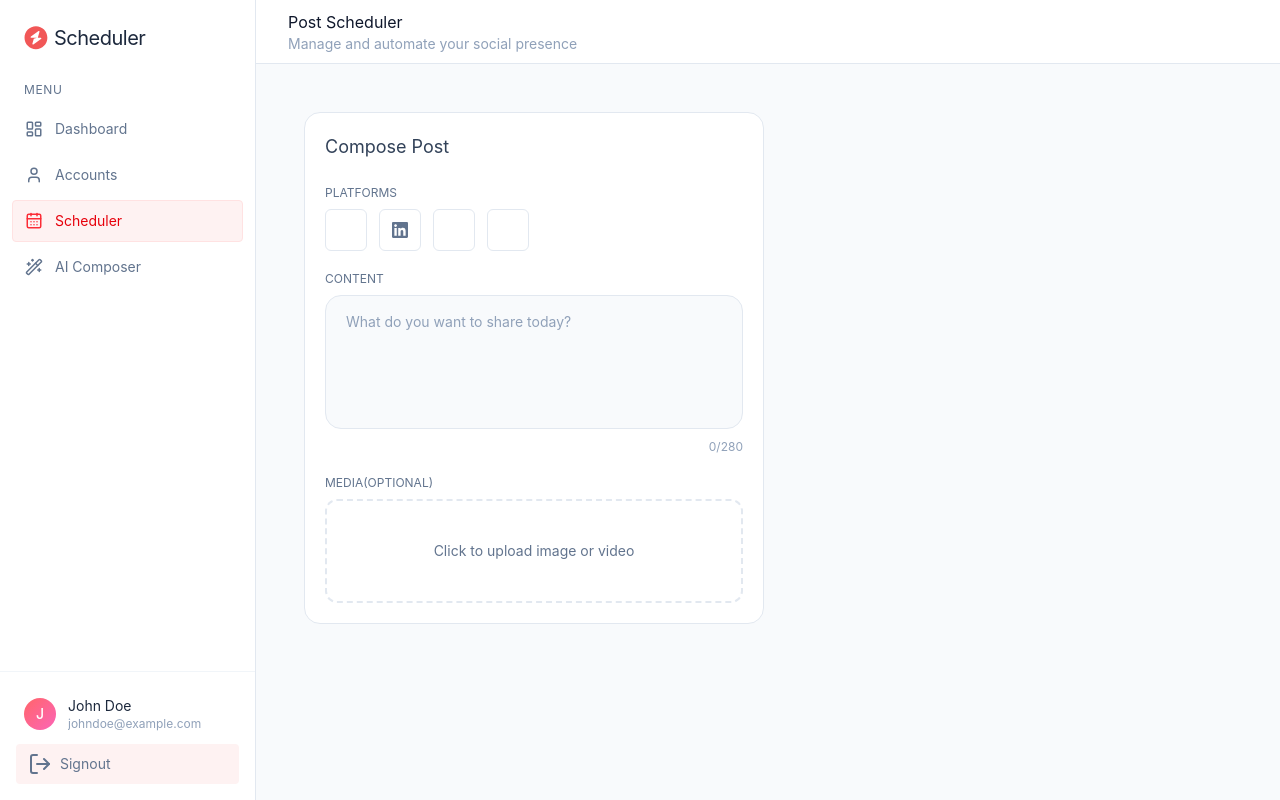
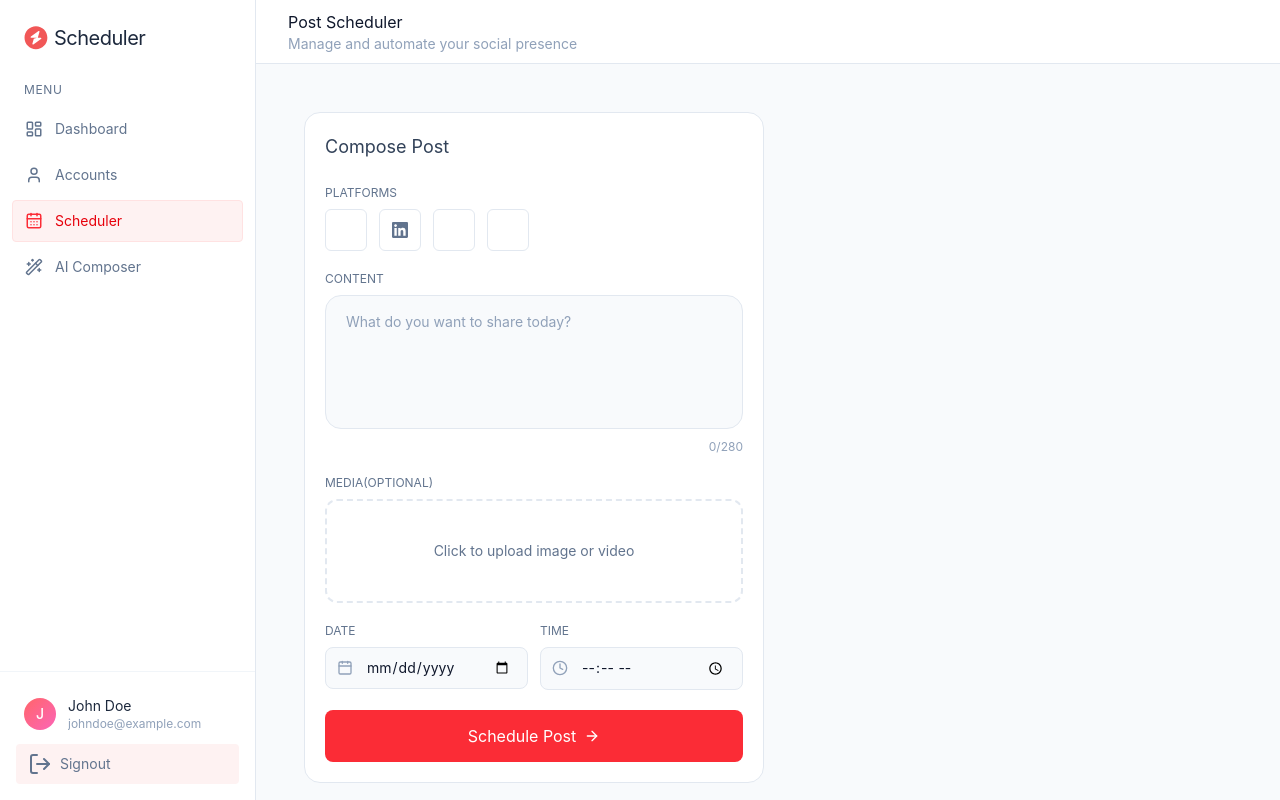
Before and after one commit to manassingha/Socially--Social-Media-Post-Automation, a React (Vite) app in the folder client/: page /schedule in a window 1280 px wide. Built offline with nearby package versions, Linux system fonts and the light colour scheme; some icons are missing.

Commit message:
Complete the Form Elements

```diff
--- a/client/src/pages/Scheduler.tsx
+++ b/client/src/pages/Scheduler.tsx
@@ -1,6 +1,6 @@
 import { useEffect, useState } from "react";
 import { dummyPostsData, PLATFORMS } from "../assets/assets";
-import { XIcon } from "lucide-react";
+import { ArrowRightIcon, CalendarIcon, ClockIcon, XIcon } from "lucide-react";
 
 const Scheduler = () => {
   const [posts, setPosts] = useState<any[]>([]);
@@ -138,9 +138,66 @@ const Scheduler = () => {
                 </label>
               )}
             </div>
-            {/* date and time */}
 
-            {/* submit button */}
+            {/* Date and time */}
+            <div className="grid grid-cols-1 sm:grid-cols-2 gap-3">
+              {/* Date input */}
+              <div>
+                <label className="block text-xs text-slate-500 uppercase mb-2">
+                  Date
+                </label>
+
+                <div className="relative">
+                  <CalendarIcon className="size-4 absolute left-3 top-1/2 -translate-y-1/2 text-slate-400 pointer-events-none" />
+
+                  <input
+                    type="date"
+                    required
+                    className="w-full pl-10 pr-4 py-2.5 bg-slate-50 border border-slate-200 rounded-lg text-slate-900 text-sm outline-none"
+                    value={scheduledDate}
+                    onChange={(e) => setScheduledDate(e.target.value)}
+                  />
+                </div>
+              </div>
+
+              {/* Time input */}
+              <div>
+                <label className="block text-xs text-slate-500 uppercase mb-2">
+                  Time
+                </label>
+
+                <div className="relative">
+                  <ClockIcon className="size-4 absolute left-3 top-1/2 -translate-y-1/2 text-slate-400 pointer-events-none" />
+
+                  <input
+                    type="time"
+                    required
+                    className="w-full pl-10 pr-4 py-2.5 bg-slate-50 border border-slate-200 rounded-lg text-slate-900 text-sm outline-none"
+                    value={scheduledTime}
+                    onChange={(e) => setScheduledTime(e.target.value)}
+                  />
+                </div>
+              </div>
+            </div>
+
+            {/* Submit button */}
+            <button
+              type="submit"
+              disabled={loading}
+              className="w-full flex items-center justify-center gap-2 py-3.5 bg-red-500 hover:bg-red-600 transition-all text-white rounded-lg"
+            >
+              {loading ? (
+                <>
+                  <div className="size-4 border-2 border-white border-t-transparent rounded-full animate-spin" />
+                  Scheduling
+                </>
+              ) : (
+                <>
+                  Schedule Post
+                  <ArrowRightIcon className="size-4" />
+                </>
+              )}
+            </button>
           </form>
         </div>
       </div>
```
